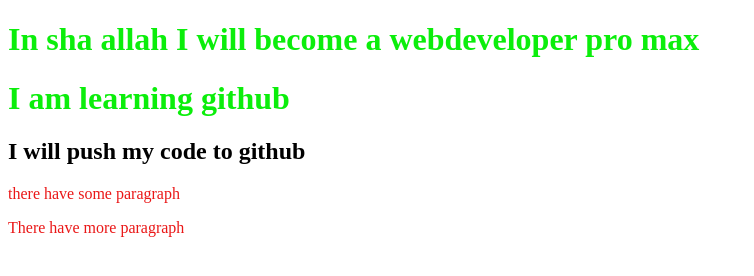
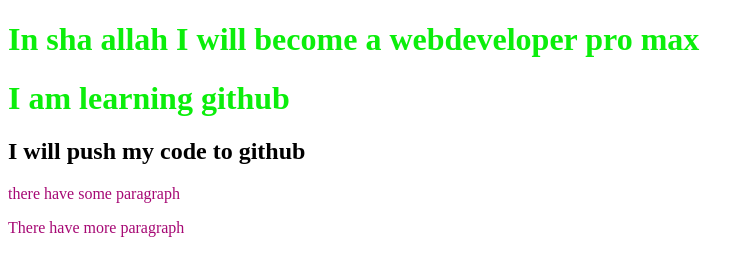
Before and after one commit to Ashikuz/my-second-repo, a plain HTML site: page index.html in a window 1280 px wide. Shown: the whole page, without its empty margins (0-754 px from the left). Drawn offline with Linux system fonts and the light colour scheme.

Commit message:
color changes

```diff
--- a/style.css
+++ b/style.css
@@ -1,5 +1,5 @@
 p{
-    color: rgb(234, 23, 23);
+    color: rgb(166, 8, 116);
 
 }
 h1{
```
